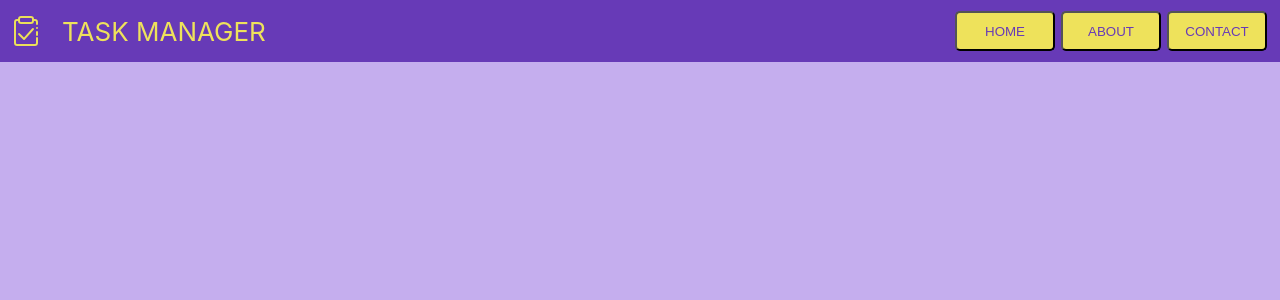
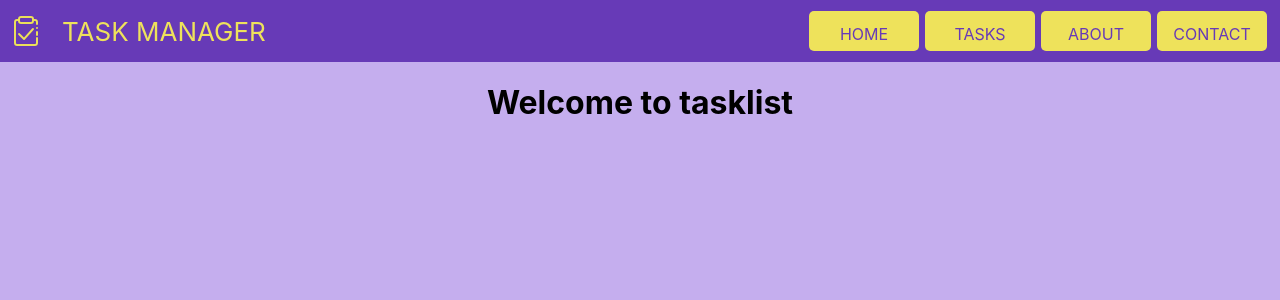
Before and after one commit to MayankPant/Personal-Task-Manager, a React (Create React App) app: page /tasklist in a window 1280 px wide. Shown: the top 300 px of the page. Built offline with nearby package versions, Linux system fonts and the light colour scheme.

Commit message:
Added the routing from home to tasklist. We also cretaed a navitem component to have a generic navitem.
Also set up the tasklist component for displaying all tasks.

```diff
--- a/src/App.js
+++ b/src/App.js
@@ -2,17 +2,18 @@ import "./App.css";
 import { BrowserRouter as Router, Routes, Route } from "react-router-dom";
 import Main from "./Components/Main.jsx";
 import Header from "./Components/Header.jsx";
-
+import TaskList from "./Components/TaskList.jsx";
 
 
 function App() {
   return (
     <div className="App">
+      <Router>
       <Header />
-      <Router>
         <main>
           <Routes>
             <Route path="/" element={<Main />} />
+            <Route path="tasklist" element={<TaskList />} />
           </Routes>
         </main>
       </Router>
--- a/src/Components/AppBar.jsx
+++ b/src/Components/AppBar.jsx
@@ -1,42 +1,48 @@
-import React, { Component } from 'react';
-import logo from '../assets/resources/logo.svg';
-import '../styles/AppBar.css'
-import Button from './Button.jsx';
+import React, { Component } from "react";
+import logo from "../assets/resources/logo.svg";
+import "../styles/AppBar.css";
+import NavItem from "./NavItem";
 
 
 
 const Logo = ({ logo, title }) => {
   return (
-    <div className='logo'>
-      <img src={logo} alt='Task Manager' />
+    <div className="logo">
+      <img src={logo} alt="Task Manager" />
       <label>{title.toUpperCase()}</label>
     </div>
   );
 };
-const buttonStyles = {
-    backgroundColor: '#eee25b',
-    color: '#673AB7',
-    padding: '10px',
-}
 
-const NavItem = ({navItemName, onClick, styles}) => {
-    return (
-        <Button text={navItemName} onClick={onClick} styles = {styles} />
-    )
-}
+
+const navItemStyles = {
+  backgroundColor: "#eee25b",
+  color: "#673AB7",
+};
 
 class AppBar extends Component {
-    home() {
-
-    }
+  home() {}
   render() {
     return (
-      <div className='app-bar'>
+      <div className="app-bar">
         <Logo logo={logo} title={"Task Manager"} />
-        <div className='nav-items'>
-            <NavItem navItemName={'HOME'} onClick={this.home} styles={buttonStyles} />
-            <NavItem navItemName={'ABOUT'} onClick={this.home} styles={buttonStyles}  />
-            <NavItem navItemName={'CONTACT'} onClick={this.home} styles={buttonStyles} />
+        <div className="nav-items">
+          <NavItem navItemName={"HOME"} routeTo={"/"} styles={navItemStyles} />
+          <NavItem
+            navItemName={"TASKS"}
+            routeTo={"tasklist"}
+            styles={navItemStyles}
+          />
+          <NavItem
+            navItemName={"ABOUT"}
+            routeTo={"/about"}
+            styles={navItemStyles}
+          />
+          <NavItem
+            navItemName={"CONTACT"}
+            routeTo={"/contact"}
+            styles={navItemStyles}
+          />
         </div>
       </div>
     );
--- /dev/null
+++ b/src/Components/NavItem.jsx
@@ -0,0 +1,67 @@
+import React, { Component } from "react";
+import { NavLink } from "react-router-dom";
+import "../styles/NavItem.css";
+
+
+class NavItem extends Component {
+  constructor(props) {
+    super(props);
+    this.state = {
+      isHovered: false,
+    };
+  }
+
+  handleMouseEnter = () => {
+    this.setState({ isHovered: true });
+  };
+
+  handleMouseLeave = () => {
+    this.setState({ isHovered: false });
+  };
+
+  render() {
+    const defaultStyling = {
+      padding: "5px",
+      height: "30px",
+      width: "100px",
+      margin: "3px",
+      borderRadius: "5px",
+      cursor: "pointer",
+      fontSize: "0.9em",
+      transition: "box-shadow 0.3s",
+      display: "flex",
+      justifyContent: "center",
+      alignItems: "center",
+      textDecoration: "none",
+      fontVariantCaps: "all-petite-caps",
+
+    };
+
+    const passedStyling = this.props.styles;
+    // Styles for hover effect
+    const hoverStyles = {
+      boxShadow: this.state.isHovered ? "0px 0px 5px #000000": ''
+    };
+
+    const combinedStyles = {
+      ...passedStyling,
+      ...hoverStyles,
+      ...defaultStyling,
+    };
+
+    return (
+
+        <div
+          onMouseEnter={this.handleMouseEnter}
+          onMouseLeave={this.handleMouseLeave}
+        >
+          <NavLink to={this.props.routeTo} style={combinedStyles}>
+            {this.props.navItemName}
+          </NavLink>
+        </div>
+
+    );
+  }
+}
+
+export default NavItem;
--- /dev/null
+++ b/src/Components/TaskList.jsx
@@ -0,0 +1,11 @@
+import React, {Component} from "react";
+
+class TaskList extends Component{
+    render(){
+        return(
+            <h1>Welcome to tasklist</h1>
+        )
+    }
+}
+
+export default TaskList;
--- /dev/null
+++ b/src/styles/NavItem.css
@@ -0,0 +1,3 @@
+a.active {
+    color: aliceblue;
+}
```
